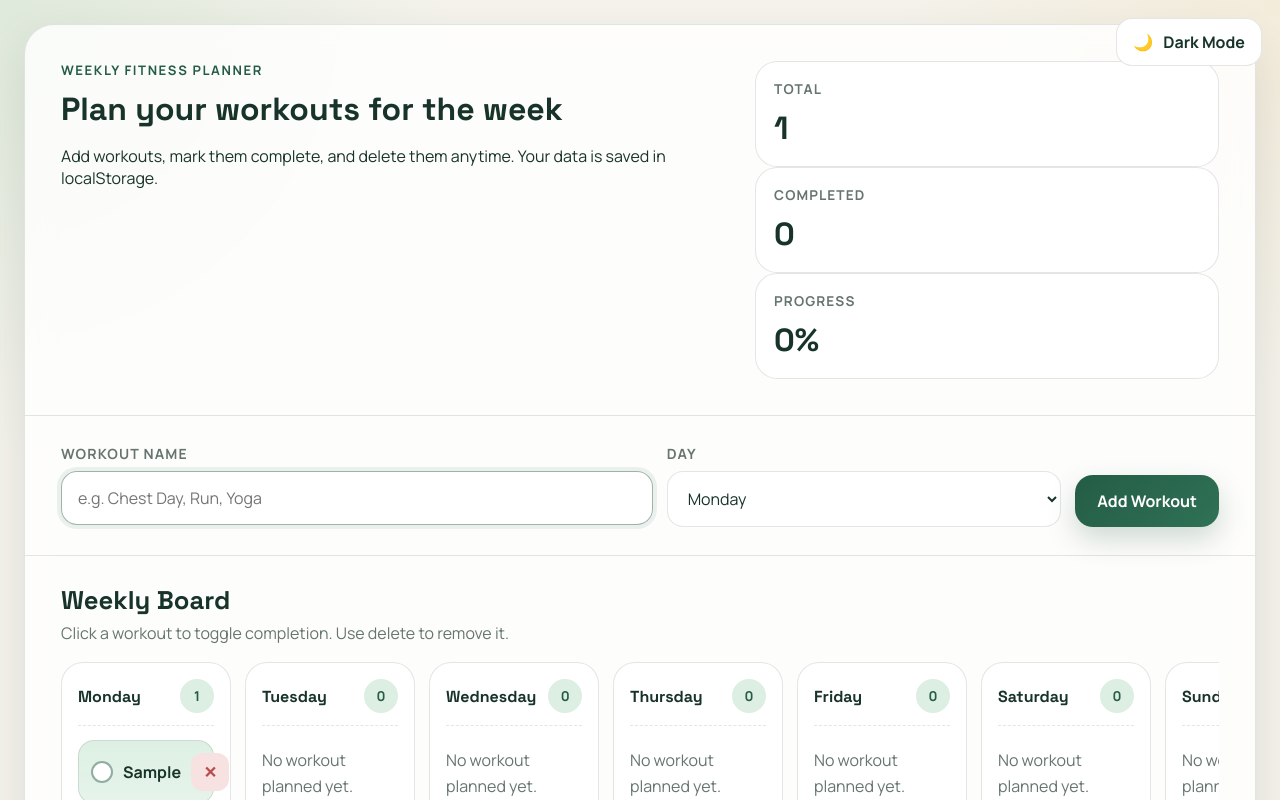
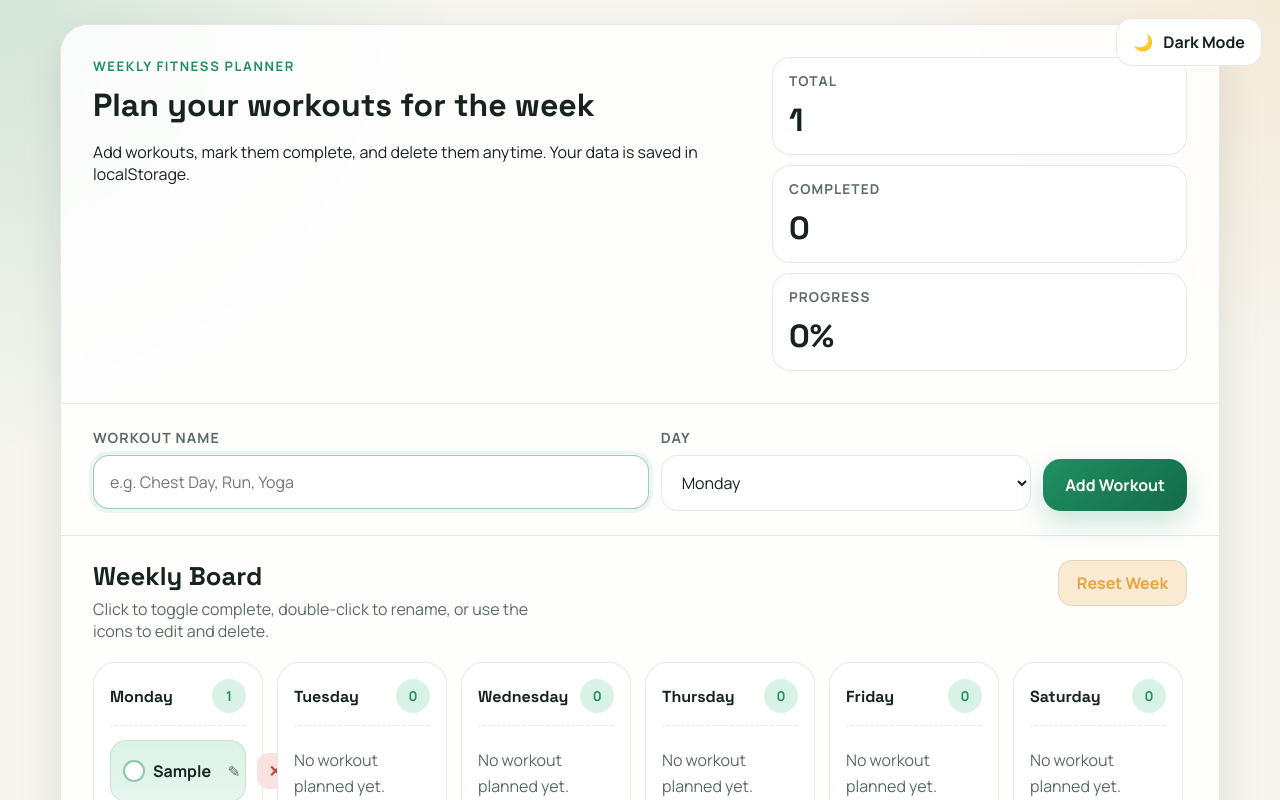
Before and after one commit to shabaaaaz/Wplanner, a plain HTML site: page index.html in a window 1280 px wide. Both pictures are taken after typing "Sample" into the empty fields and a click on the button "Add Workout". Shown: the top 800 px of the page. Drawn offline with Linux system fonts and the light colour scheme.

Commit message:
Add files via upload

```diff
--- a/index.html
+++ b/index.html
@@ -62,8 +62,11 @@
 
     <section class="board-section">
       <div class="board-header">
-        <h2>Weekly Board</h2>
-        <p>Click a workout to toggle completion. Use delete to remove it.</p>
+        <div>
+          <h2>Weekly Board</h2>
+          <p>Click to toggle complete, double-click to rename, or use the icons to edit and delete.</p>
+        </div>
+        <button id="resetWeekBtn" type="button" class="reset-btn">Reset Week</button>
       </div>
 
       <div class="days" id="days"></div>
--- a/script.js
+++ b/script.js
@@ -14,6 +14,7 @@ const daysContainer = document.getElementById("days");
 const workoutNameInput = document.getElementById("workoutName");
 const daySelect = document.getElementById("daySelect");
 const addWorkoutBtn = document.getElementById("addWorkoutBtn");
+const resetWeekBtn = document.getElementById("resetWeekBtn");
 const themeToggle = document.getElementById("themeToggle");
 const themeIcon = document.getElementById("themeIcon");
 const themeText = document.getElementById("themeText");
@@ -23,6 +24,7 @@ const themeText = document.getElementById("themeText");
 const UNDO_TIMEOUT_MS = 6000;
 let pendingUndo = null; // { workout, index, timeoutId }
 let toastEl = null;
+let editingId = null; // id of the workout currently being renamed inline
 
 function initDayOptions() {
   daySelect.innerHTML = "";
@@ -76,6 +78,50 @@ function toggleWorkout(id) {
     return workout;
   });
 
+  saveWorkouts();
+  render();
+}
+
+function startEditing(id) {
+  editingId = id;
+  render();
+}
+
+function renameWorkout(id, newName) {
+  const trimmed = newName.trim();
+
+  workouts = workouts.map((workout) => {
+    if (workout.id === id) {
+      return {
+        ...workout,
+        name: trimmed || workout.name
+      };
+    }
+    return workout;
+  });
+
+  editingId = null;
+  saveWorkouts();
+  render();
+}
+
+function cancelEditing() {
+  editingId = null;
+  render();
+}
+
+function resetWeek() {
+  if (workouts.length === 0) return;
+
+  const anyCompleted = workouts.some((workout) => workout.done);
+  if (!anyCompleted) return;
+
+  const confirmed = window.confirm(
+    "Reset the week? This will mark every workout as not done again (workouts themselves stay)."
+  );
+  if (!confirmed) return;
+
+  workouts = workouts.map((workout) => ({ ...workout, done: false }));
   saveWorkouts();
   render();
 }
@@ -203,11 +249,53 @@ function render() {
         toggleBtn.setAttribute("aria-label", "Toggle workout completion");
         toggleBtn.addEventListener("click", () => toggleWorkout(workout.id));
 
-        const nameBtn = document.createElement("button");
-        nameBtn.className = "workout-name-btn";
-        nameBtn.type = "button";
-        nameBtn.textContent = workout.name;
-        nameBtn.addEventListener("click", () => toggleWorkout(workout.id));
+        item.appendChild(toggleBtn);
+
+        if (editingId === workout.id) {
+          const editInput = document.createElement("input");
+          editInput.type = "text";
+          editInput.className = "workout-edit-input";
+          editInput.value = workout.name;
+
+          editInput.addEventListener("keydown", (event) => {
+            if (event.key === "Enter") {
+              renameWorkout(workout.id, editInput.value);
+            } else if (event.key === "Escape") {
+              cancelEditing();
+            }
+          });
+          editInput.addEventListener("blur", () => {
+            renameWorkout(workout.id, editInput.value);
+          });
+
+          item.appendChild(editInput);
+
+          // Focus + select after it's actually in the DOM.
+          requestAnimationFrame(() => {
+            editInput.focus();
+            editInput.select();
+          });
+        } else {
+          const nameBtn = document.createElement("button");
+          nameBtn.className = "workout-name-btn";
+          nameBtn.type = "button";
+          nameBtn.textContent = workout.name;
+          nameBtn.addEventListener("click", () => toggleWorkout(workout.id));
+          nameBtn.addEventListener("dblclick", (event) => {
+            event.stopPropagation();
+            startEditing(workout.id);
+          });
+
+          const editBtn = document.createElement("button");
+          editBtn.className = "edit-btn";
+          editBtn.type = "button";
+          editBtn.textContent = "✎";
+          editBtn.setAttribute("aria-label", `Edit ${workout.name}`);
+          editBtn.addEventListener("click", () => startEditing(workout.id));
+
+          item.appendChild(nameBtn);
+          item.appendChild(editBtn);
+        }
 
         const deleteBtn = document.createElement("button");
         deleteBtn.className = "delete-btn";
@@ -216,8 +304,6 @@ function render() {
         deleteBtn.setAttribute("aria-label", `Delete ${workout.name}`);
         deleteBtn.addEventListener("click", () => deleteWorkout(workout.id));
 
-        item.appendChild(toggleBtn);
-        item.appendChild(nameBtn);
         item.appendChild(deleteBtn);
         list.appendChild(item);
       });
@@ -263,6 +349,7 @@ function toggleTheme() {
 }
 
 addWorkoutBtn.addEventListener("click", addWorkout);
+resetWeekBtn.addEventListener("click", resetWeek);
 themeToggle.addEventListener("click", toggleTheme);
 
 workoutNameInput.addEventListener("keydown", (event) => {
--- a/style.css
+++ b/style.css
@@ -1,41 +1,47 @@
 :root {
-  --bg: #f5f3ec;
-  --bg-accent-1: rgba(156, 204, 167, 0.25);
-  --bg-accent-2: rgba(233, 191, 112, 0.14);
-  --surface: rgba(255, 255, 255, 0.82);
+  --bg: #f6f5f0;
+  --bg-accent-1: rgba(31, 143, 99, 0.16);
+  --bg-accent-2: rgba(231, 163, 62, 0.14);
+  --surface: rgba(255, 255, 255, 0.86);
   --surface-solid: #ffffff;
-  --text: #18342a;
-  --muted: #66756f;
-  --line: rgba(24, 52, 42, 0.12);
-  --primary: #245c45;
-  --primary-soft: #dcefe2;
-  --danger: #b84b4b;
-  --danger-soft: #f8e1e1;
-  --done: #8b948f;
-  --shadow: 0 20px 50px rgba(30, 50, 40, 0.12);
-  --input-bg: rgba(255, 255, 255, 0.88);
-  --workout-bg: linear-gradient(180deg, rgba(220, 239, 226, 0.95), rgba(220, 239, 226, 0.72));
-  --workout-done-bg: linear-gradient(180deg, rgba(219, 219, 219, 0.75), rgba(231, 231, 231, 0.9));
+  --text: #17231f;
+  --muted: #5b6b64;
+  --line: rgba(23, 35, 31, 0.10);
+  --primary: #1f8f63;
+  --primary-strong: #146b4a;
+  --primary-soft: #d9f2e6;
+  --accent: #e7a33e;
+  --accent-soft: #fbead2;
+  --danger: #c2483f;
+  --danger-soft: #f9e2e0;
+  --done: #93a29b;
+  --shadow: 0 18px 44px rgba(20, 40, 32, 0.10);
+  --input-bg: rgba(255, 255, 255, 0.92);
+  --workout-bg: linear-gradient(180deg, rgba(217, 242, 230, 0.95), rgba(217, 242, 230, 0.68));
+  --workout-done-bg: linear-gradient(180deg, rgba(226, 226, 221, 0.75), rgba(233, 233, 228, 0.9));
 }
 
 body.dark {
-  --bg: #0f1512;
-  --bg-accent-1: rgba(113, 199, 154, 0.10);
-  --bg-accent-2: rgba(255, 255, 255, 0.04);
-  --surface: rgba(24, 27, 30, 0.92);
-  --surface-solid: #1a1d21;
-  --text: #f2f5f7;
-  --muted: #9aa3ab;
+  --bg: #0d1310;
+  --bg-accent-1: rgba(82, 215, 160, 0.10);
+  --bg-accent-2: rgba(231, 163, 62, 0.07);
+  --surface: rgba(19, 23, 21, 0.92);
+  --surface-solid: #161b19;
+  --text: #edf3f0;
+  --muted: #9db0a7;
   --line: rgba(255, 255, 255, 0.08);
-  --primary: #7fb8ff;
-  --primary-soft: rgba(127, 184, 255, 0.14);
-  --danger: #ff8f8f;
-  --danger-soft: rgba(255, 143, 143, 0.14);
-  --done: #8f98a1;
-  --shadow: 0 22px 55px rgba(0, 0, 0, 0.4);
-  --input-bg: rgba(255, 255, 255, 0.04);
-  --workout-bg: linear-gradient(180deg, rgba(127, 184, 255, 0.12), rgba(127, 184, 255, 0.08));
-  --workout-done-bg: linear-gradient(180deg, rgba(143, 152, 161, 0.14), rgba(143, 152, 161, 0.08));
+  --primary: #52d7a0;
+  --primary-strong: #2fae7d;
+  --primary-soft: rgba(82, 215, 160, 0.14);
+  --accent: #e7a33e;
+  --accent-soft: rgba(231, 163, 62, 0.14);
+  --danger: #ff8f80;
+  --danger-soft: rgba(255, 143, 128, 0.14);
+  --done: #8b9a92;
+  --shadow: 0 20px 52px rgba(0, 0, 0, 0.42);
+  --input-bg: rgba(255, 255, 255, 0.05);
+  --workout-bg: linear-gradient(180deg, rgba(82, 215, 160, 0.14), rgba(82, 215, 160, 0.08));
+  --workout-done-bg: linear-gradient(180deg, rgba(139, 154, 146, 0.14), rgba(139, 154, 146, 0.08));
 }
 
 * {
@@ -72,21 +78,21 @@ body {
 }
 
 .app {
-  max-width: 1250px;
+  max-width: 1160px;
   margin: 0 auto;
   background: var(--surface);
   backdrop-filter: blur(14px);
   border: 1px solid var(--line);
-  border-radius: 30px;
+  border-radius: 28px;
   box-shadow: var(--shadow);
   overflow: hidden;
 }
 
 .hero {
   display: grid;
-  grid-template-columns: 1.3fr 0.9fr;
-  gap: 24px;
-  padding: 36px;
+  grid-template-columns: 1.35fr 0.85fr;
+  gap: 20px;
+  padding: 32px;
   border-bottom: 1px solid var(--line);
 }
 
@@ -110,11 +116,17 @@ h1 {
 
 }
 
+.stats {
+  display: flex;
+  flex-direction: column;
+  gap: 10px;
+}
+
 .stat-box {
   background: var(--surface-solid);
   border: 1px solid var(--line);
-  border-radius: 22px;
-  padding: 18px;
+  border-radius: 18px;
+  padding: 14px 16px;
 }
 
 .stat-box span {
@@ -135,8 +147,8 @@ h1 {
 .controls {
   display: grid;
   grid-template-columns: 1.2fr 0.8fr auto;
-  gap: 14px;
-  padding: 28px 36px;
+  gap: 12px;
+  padding: 24px 32px;
   border-bottom: 1px solid var(--line);
 }
 
@@ -173,8 +185,8 @@ select {
 
 input:focus,
 select:focus {
-  border-color: rgba(36, 92, 69, 0.45);
-  box-shadow: 0 0 0 4px rgba(36, 92, 69, 0.08);
+  border-color: rgba(31, 143, 99, 0.45);
+  box-shadow: 0 0 0 4px rgba(31, 143, 99, 0.08);
 }
 
 #addWorkoutBtn {
@@ -182,12 +194,12 @@ select:focus {
   padding: 15px 22px;
   border: none;
   border-radius: 18px;
-  background: linear-gradient(135deg, var(--primary), #2f7256);
+  background: linear-gradient(135deg, var(--primary), var(--primary-strong));
   color: white;
   font-weight: 800;
   cursor: pointer;
   transition: transform 0.18s ease, box-shadow 0.18s ease;
-  box-shadow: 0 12px 28px rgba(36, 92, 69, 0.22);
+  box-shadow: 0 12px 28px rgba(31, 143, 99, 0.22);
 }
 
 #addWorkoutBtn:hover {
@@ -195,23 +207,49 @@ select:focus {
 }
 
 .board-section {
-  padding: 28px 36px 36px;
+  padding: 24px 32px 32px;
+}
+
+.board-header {
+  display: flex;
+  align-items: flex-start;
+  justify-content: space-between;
+  gap: 16px;
+  margin-bottom: 4px;
 }
 
 .board-header h2 {
   margin: 0 0 6px;
-  font-size: clamp(1.4rem, 2vw, 2rem);
+  font-size: clamp(1.35rem, 2vw, 1.85rem);
 }
 
 .board-header p {
-  margin: 0 0 18px;
+  margin: 0;
   color: var(--muted);
+  max-width: 46ch;
+}
+
+.reset-btn {
+  flex-shrink: 0;
+  border: 1px solid var(--line);
+  background: var(--accent-soft);
+  color: var(--accent);
+  font-weight: 800;
+  padding: 11px 18px;
+  border-radius: 14px;
+  cursor: pointer;
+  white-space: nowrap;
+}
+
+.reset-btn:hover {
+  filter: brightness(0.97);
 }
 
 .days {
   display: grid;
   grid-template-columns: repeat(7, minmax(170px, 1fr));
   gap: 14px;
+  margin-top: 20px;
   overflow-x: auto;
   padding-bottom: 6px;
   scroll-snap-type: x proximity;
@@ -265,9 +303,9 @@ select:focus {
 
 .workout {
   display: grid;
-  grid-template-columns: auto 1fr auto;
+  grid-template-columns: auto 1fr auto auto;
   align-items: center;
-  gap: 10px;
+  gap: 8px;
   padding: 12px;
   border-radius: 16px;
   background: var(--workout-bg);
@@ -282,7 +320,7 @@ select:focus {
   width: 22px;
   height: 22px;
   border-radius: 50%;
-  border: 2px solid rgba(36, 92, 69, 0.5);
+  border: 2px solid rgba(31, 143, 99, 0.5);
   background: white;
   cursor: pointer;
   position: relative;
@@ -320,13 +358,43 @@ select:focus {
   text-decoration: line-through;
 }
 
+.edit-btn {
+  border: none;
+  background: transparent;
+  color: var(--muted);
+  border-radius: 10px;
+  width: 30px;
+  height: 30px;
+  cursor: pointer;
+  font-size: 0.95rem;
+  display: grid;
+  place-items: center;
+}
+
+.edit-btn:hover {
+  background: var(--primary-soft);
+  color: var(--primary);
+}
+
+.workout-edit-input {
+  width: 100%;
+  padding: 6px 10px;
+  border: 1px solid var(--primary);
+  border-radius: 10px;
+  background: var(--surface-solid);
+  color: var(--text);
+  font-weight: 700;
+  font: inherit;
+  outline: none;
+}
+
 .delete-btn {
   border: none;
   background: var(--danger-soft);
   color: var(--danger);
   border-radius: 12px;
-  width: 38px;
-  height: 38px;
+  width: 36px;
+  height: 36px;
   cursor: pointer;
   font-weight: 800;
 }
@@ -335,6 +403,23 @@ select:focus {
   color: var(--muted);
   margin: 8px 0 0;
   line-height: 1.6;
+}
+
+/* The focus ring / toggle border above use a fixed rgba tied to the
+   light-mode primary; re-point them to the dark-mode primary here so
+   both themes feel intentional rather than just re-skinned. */
+body.dark input:focus,
+body.dark select:focus {
+  border-color: rgba(82, 215, 160, 0.45);
+  box-shadow: 0 0 0 4px rgba(82, 215, 160, 0.12);
+}
+
+body.dark .toggle-btn {
+  border-color: rgba(82, 215, 160, 0.55);
+}
+
+body.dark #addWorkoutBtn {
+  box-shadow: 0 12px 28px rgba(82, 215, 160, 0.18);
 }
 
 .undo-toast {
@@ -419,10 +504,6 @@ select:focus {
     padding-right: 18px;
   }
 
-  .stats {
-    grid-template-columns: 1fr;
-  }
-
   .days {
     grid-template-columns: 1fr;
     overflow: visible;
@@ -462,6 +543,20 @@ select:focus {
     height: 44px;
   }
 
+  .edit-btn {
+    width: 36px;
+    height: 36px;
+  }
+
+  .board-header {
+    flex-wrap: wrap;
+  }
+
+  .reset-btn {
+    width: 100%;
+    text-align: center;
+  }
+
   /* Explicit 16px prevents iOS Safari from auto-zooming the page
      when an input is focused. */
   input,
```
